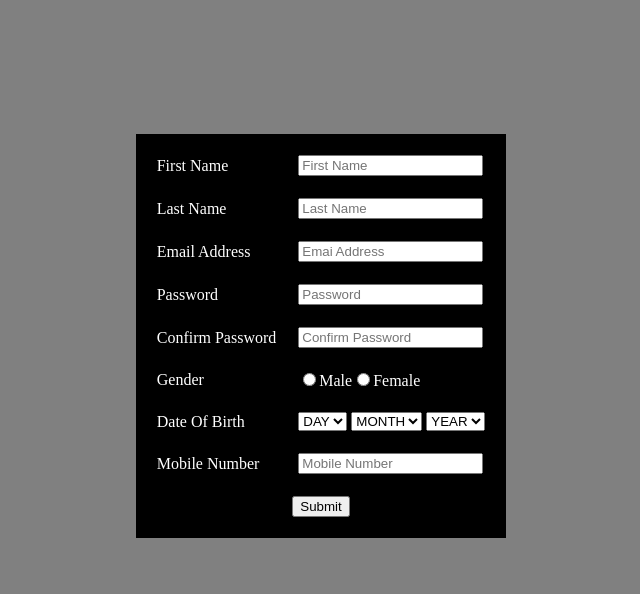
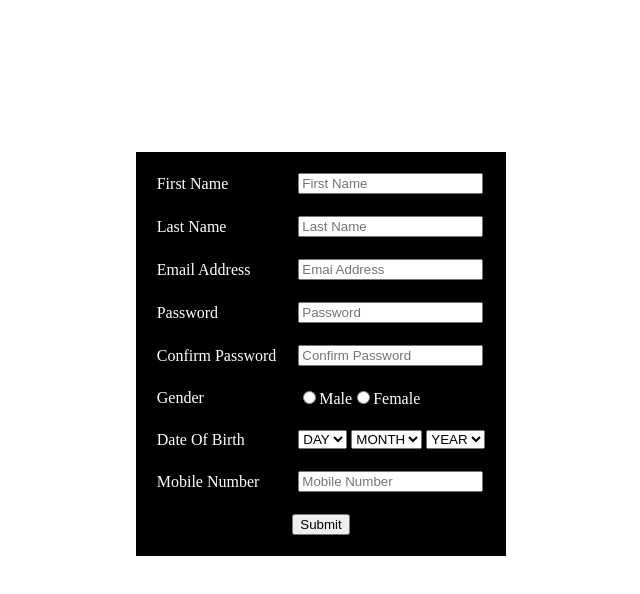
Before and after one commit to chiku1607/Python, a plain HTML site: page index.html in a window 1280 px wide. Shown: the whole page, without its empty margins (319-959 px from the left). Drawn offline with Linux system fonts and the light colour scheme.

Commit message:
Update index.html

```diff
--- a/index.html
+++ b/index.html
@@ -2,8 +2,8 @@
 <head>
 <title>Contact Form </title>
 </head>
-<body bgcolor="gray">
-<br><br><br><br><br><br><br>
+<body>
+<br><br><br><br><br><br><br><br>
 <form>
 <table border="0" bgcolor="black" align="center" cellspacing="20">
 <tr>
```
